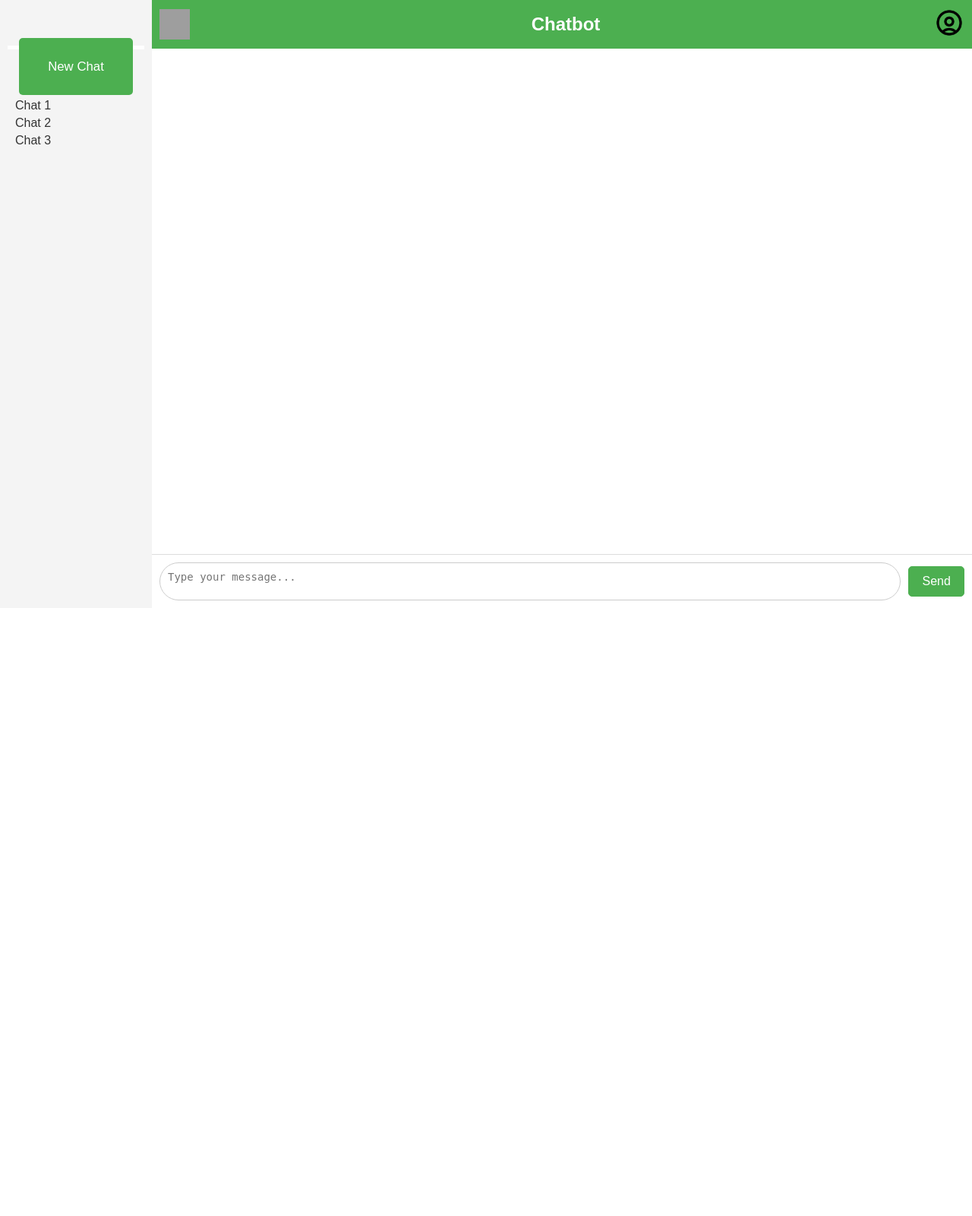
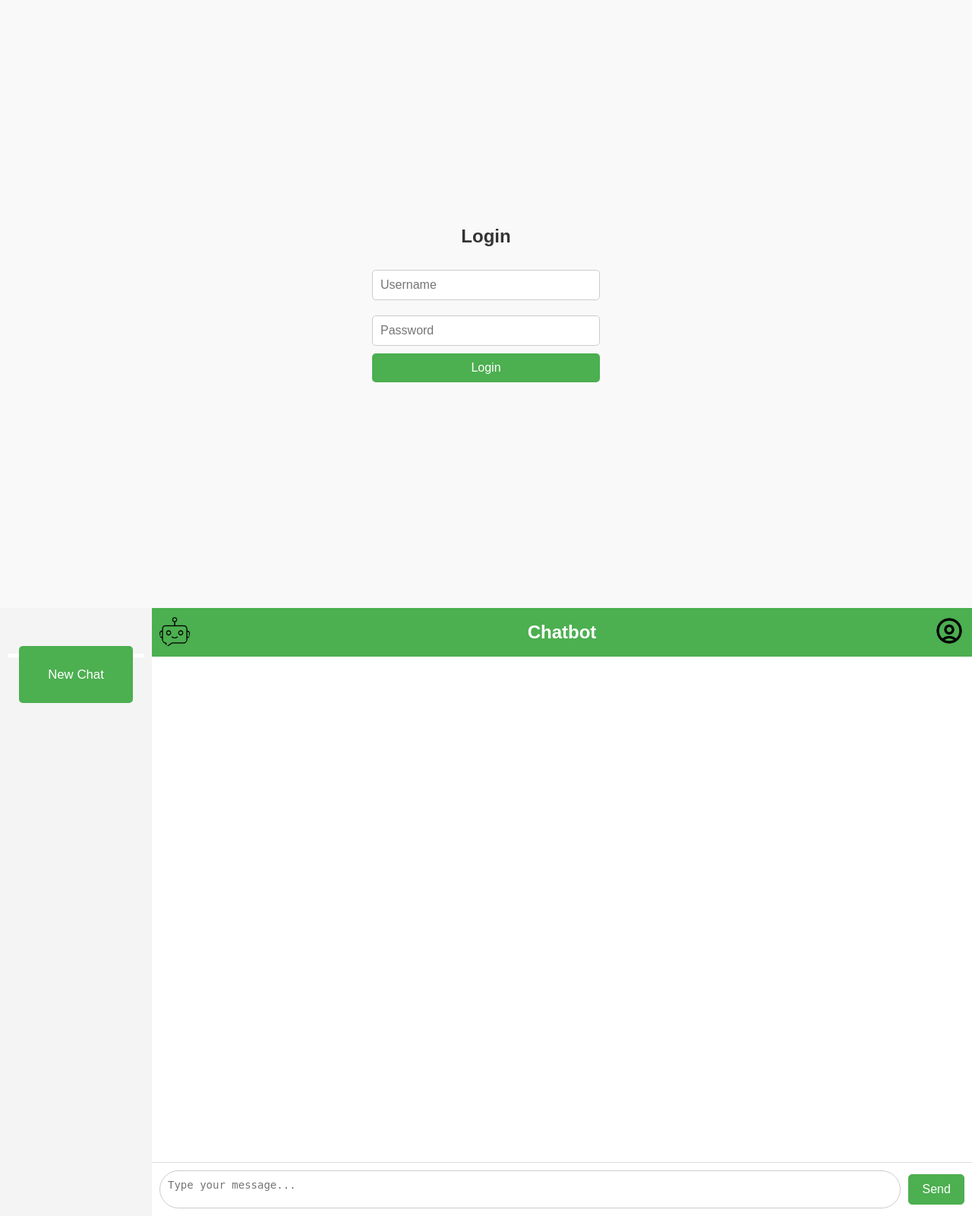
Before and after one commit to night-emperor07/chat-boy, a Flask app: page / in a window 1280 px wide. Shown: the whole page at 76% size. Before the commit the page ends 790 px from the top, so only its background shows below. Run offline with Flask 3, Linux system fonts and the light colour scheme; grey boxes are pictures that could not be loaded.

Commit message:
Added images to static/images, edited app.py, index, styles and script to add user and bot icons near the text

```diff
--- a/app.py
+++ b/app.py
@@ -15,6 +15,37 @@ bnb_config = BitsAndBytesConfig(load_in_8bit=True)
 
 tokenizer = AutoTokenizer.from_pretrained('meta-llama/Llama-3.2-3B-Instruct')
 model = AutoModelForCausalLM.from_pretrained('meta-llama/Llama-3.2-3B-Instruct', quantization_config=bnb_config, torch_dtype=torch.bfloat16, device_map='cuda')
+
+# Dummy user data
+users = {
+    'testuser': 'password123'
+}
+
+# Dummy chat history data
+chat_history = {
+    'testuser': [
+        {'title': 'Chat with Support'},
+        {'title': 'Chat about Product'},
+        {'title': 'General Inquiry'}
+    ]
+}
+
+@app.route('/login', methods=['POST'])
+def login():
+    data = request.json
+    username = data.get('username')
+    password = data.get('password')
+
+    if username in users and users[username] == password:
+        return jsonify({'success': True})
+    else:
+        return jsonify({'success': False, 'message': 'Invalid credentials'}), 401
+
+@app.route('/previous_chats', methods=['GET'])
+def previous_chats():
+    username = request.args.get('username')
+    chats = chat_history.get(username, [])
+    return jsonify({'chats': chats})
 
 @app.route("/")
 def index():
--- a/static/scripts/script.js
+++ b/static/scripts/script.js
@@ -21,28 +21,57 @@ async function sendMessage() {
     document.getElementById('userInput').value = ''; // Clear input
 }
 
+// function displayMessage(text, sender) {
+//     const messagesDiv = document.getElementById('messages');
+
+//     // Create message wrapper
+//     const messageDiv = document.createElement('div');
+//     messageDiv.classList.add('message', sender);
+
+//     // Avatar div
+//     const avatarDiv = document.createElement('div');
+//     avatarDiv.classList.add('avatar');
+
+//     // Message content
+//     const messageContentDiv = document.createElement('div');
+//     messageContentDiv.classList.add('message-content');
+//     messageContentDiv.textContent = text;
+
+//     // Append elements based on sender (user or bot)
+//     messageDiv.appendChild(avatarDiv);
+//     messageDiv.appendChild(messageContentDiv);
+
+//     messagesDiv.appendChild(messageDiv);
+//     messagesDiv.scrollTop = messagesDiv.scrollHeight; // Auto-scroll to the latest message
+// }
+
 function displayMessage(text, sender) {
     const messagesDiv = document.getElementById('messages');
 
-    // Create message wrapper
-    const messageDiv = document.createElement('div');
-    messageDiv.classList.add('message', sender);
+    const messageWrapper = document.createElement('div');
+    messageWrapper.classList.add('message-wrapper');
+    messageWrapper.classList.add(sender);  // Adds 'user' or 'bot' class
 
-    // Avatar div
-    const avatarDiv = document.createElement('div');
-    avatarDiv.classList.add('avatar');
+    // Add icon element
+    const icon = document.createElement('img');
+    icon.classList.add('message-icon');
+    icon.src = sender === 'user' ? 'static/images/user_logo.png' : 'static/images/bot.png';
+    icon.alt = `${sender} icon`;
 
-    // Message content
-    const messageContentDiv = document.createElement('div');
-    messageContentDiv.classList.add('message-content');
-    messageContentDiv.textContent = text;
+    // Add text message element
+    const messageText = document.createElement('div');
+    messageText.classList.add('message-text');
+    messageText.textContent = text;
 
-    // Append elements based on sender (user or bot)
-    messageDiv.appendChild(avatarDiv);
-    messageDiv.appendChild(messageContentDiv);
+    // Append icon and message text to wrapper
+    messageWrapper.appendChild(icon);
+    messageWrapper.appendChild(messageText);
 
-    messagesDiv.appendChild(messageDiv);
-    messagesDiv.scrollTop = messagesDiv.scrollHeight; // Auto-scroll to the latest message
+    // Append wrapper to messages div
+    messagesDiv.appendChild(messageWrapper);
+
+    // Scroll to the bottom of messages
+    messagesDiv.scrollTop = messagesDiv.scrollHeight;
 }
 
 function toggleMenu() {
@@ -58,3 +87,65 @@ document.addEventListener('click', (event) => {
         profileMenu.style.display = 'none';
     }
 });
+// Toggle the login and chat views
+function toggleView(showLogin) {
+    document.getElementById('loginPage').style.display = showLogin ? 'flex' : 'none';
+    document.getElementById('chatContainer').style.display = showLogin ? 'none' : 'flex';
+}
+
+// Handle login form submission
+document.getElementById('loginForm').addEventListener('submit', async function(event) {
+    event.preventDefault();
+    const username = document.getElementById('username').value;
+    const password = document.getElementById('password').value;
+
+    // Send login request to backend
+    try {
+        const response = await fetch('http://127.0.0.1:5000/login', {
+            method: 'POST',
+            headers: {
+                'Content-Type': 'application/json'
+            },
+            body: JSON.stringify({ username, password })
+        });
+
+        const data = await response.json();
+        if (data.success) {
+            // Login successful, show chat UI
+            toggleView(false);
+            fetchPreviousChats(); // Fetch previous chats after login
+        } else {
+            // Show error message
+            document.getElementById('loginError').textContent = data.message;
+            document.getElementById('loginError').style.display = 'block';
+        }
+    } catch (error) {
+        console.error('Error during login:', error);
+    }
+});
+
+// Fetch and display previous chats
+async function fetchPreviousChats() {
+    try {
+        const response = await fetch('http://127.0.0.1:5000/previous_chats', {
+            method: 'GET',
+            headers: {
+                'Content-Type': 'application/json'
+            }
+        });
+
+        const data = await response.json();
+        const previousChatsDiv = document.getElementById('previousChats');
+        previousChatsDiv.innerHTML = ''; // Clear existing chats
+
+        // Display each chat
+        data.chats.forEach(chat => {
+            const chatItem = document.createElement('div');
+            chatItem.classList.add('chat-item');
+            chatItem.textContent = chat.title; // Assuming each chat has a 'title' field
+            previousChatsDiv.appendChild(chatItem);
+        });
+    } catch (error) {
+        console.error('Error fetching previous chats:', error);
+    }
+}
--- a/static/styles/styles.css
+++ b/static/styles/styles.css
@@ -183,7 +183,7 @@ body, html {
 .user .avatar {
     margin-left: 10px;
     margin-right: 0;
-    background-image: url('user_logo.png'); /* Replace with actual path to user avatar */
+    background-image: url('static/images/user_logo.png'); /* Replace with actual path to user avatar */
 }
 
 .user .message-content {
@@ -192,7 +192,7 @@ body, html {
 }
 
 .bot .avatar {
-    background-image: url('bot_logo.png'); /* Replace with actual path to bot avatar */
+    background-image: url('static/images/bot.png'); /* Replace with actual path to bot avatar */
 }
 
 .bot .message-content {
@@ -251,3 +251,90 @@ body, html {
 .profile-menu li:hover {
     background-color: #f5f5f5;
 }
+/* Login page styling */
+.login-page {
+    display: flex;
+    flex-direction: column;
+    align-items: center;
+    justify-content: center;
+    height: 100vh;
+    background-color: #f9f9f9;
+}
+
+.login-page h2 {
+    margin-bottom: 20px;
+    color: #333;
+}
+
+.login-page form {
+    display: flex;
+    flex-direction: column;
+    width: 300px;
+}
+
+.login-page input {
+    padding: 10px;
+    margin: 10px 0;
+    font-size: 16px;
+    border: 1px solid #ccc;
+    border-radius: 5px;
+}
+
+.login-page button {
+    padding: 10px;
+    background-color: #4CAF50;
+    color: white;
+    font-size: 16px;
+    border: none;
+    border-radius: 5px;
+    cursor: pointer;
+}
+
+.error-message {
+    color: red;
+    font-size: 14px;
+    display: none;
+}
+/* Container for each message */
+.message-wrapper {
+    display: flex;
+    margin-bottom: 15px;
+    width: 100%; /* Makes each message take up full width of the chat area */
+}
+
+/* User messages: align everything to the right */
+.message-wrapper.user {
+    right: 0;
+    text-align: right;
+}
+
+/* Bot messages: align everything to the left */
+.message-wrapper.bot {
+    left: 0%;
+    text-align: left;
+}
+
+/* Message icon styling */
+.message-icon {
+    width: 30px;
+    height: 30px;
+    border-radius: 50%;
+    margin: 0 10px;
+}
+
+/* Message text styling */
+.message-text {
+    padding: 10px 15px;
+    border-radius: 15px;
+    max-width: 60%;
+    font-size: 14px;
+}
+
+/* Different background colors for user and bot messages */
+.message-wrapper.user .message-text {
+    background-color: #d1e7dd; /* Light green for user message */
+}
+
+.message-wrapper.bot .message-text {
+    background-color: #f8d7da; /* Light pink for bot message */
+}
--- a/templates/index.html
+++ b/templates/index.html
@@ -8,21 +8,27 @@
     <script defer type="text/javascript" src="{{ url_for('static', filename='scripts/script.js')}}"></script>
 </head>
 <body>
+    <!-- Landing Page for Login -->
+    <div class="login-page" id="loginPage">
+        <h2>Login</h2>
+        <form id="loginForm">
+            <input type="text" id="username" placeholder="Username" required>
+            <input type="password" id="password" placeholder="Password" required>
+            <button type="submit">Login</button>
+        </form>
+        <p id="loginError" class="error-message"></p>
+    </div>
     <div class="container">
         <div class="chat-window">
             <button class="new-chat-btn">New Chat</button>
             <div class="divider"></div>
-            <div class="previous-chats">
-                <ul>
-                    <li>Chat 1</li>
-                    <li>Chat 2</li>
-                    <li>Chat 3</li>
-                </ul>
+            <div class="previous-chats" id="previousChats">
+                <!-- Previous chats will be populated here -->
             </div>
         </div>
         <div class="chat-area">
             <div class="top-section">
-                <img src="logo.png" alt="Logo" class="logo">
+                <img src="{{ url_for('static', filename='images/bot.png')}}" alt="bot" class="profile-picture">
                 <h1>Chatbot</h1>
                 <div class="profile-section">
                     <img src="{{ url_for('static', filename='images/user.png')}}" alt="User Profile" class="profile-picture" onclick="toggleMenu()">
```
Also changed, not shown: static/images/bot.png (added), static/images/user_logo.png (added).
